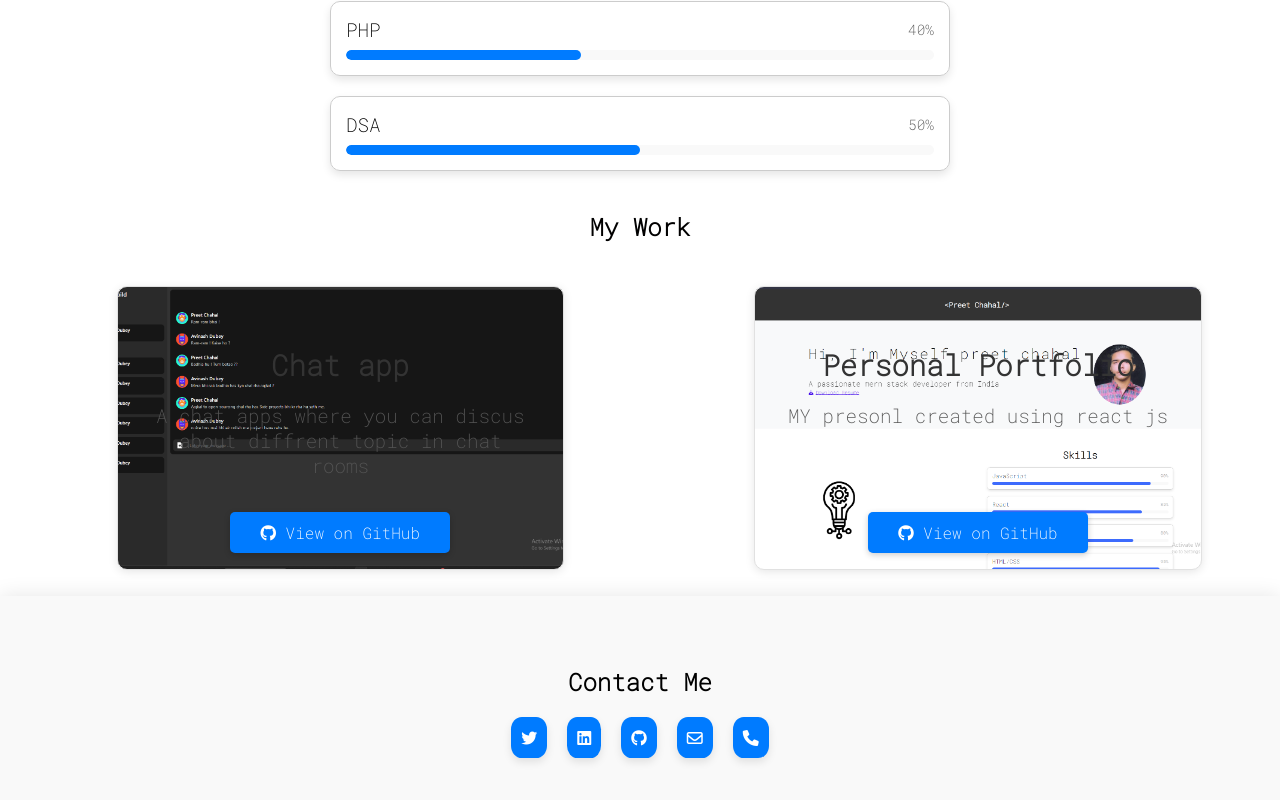
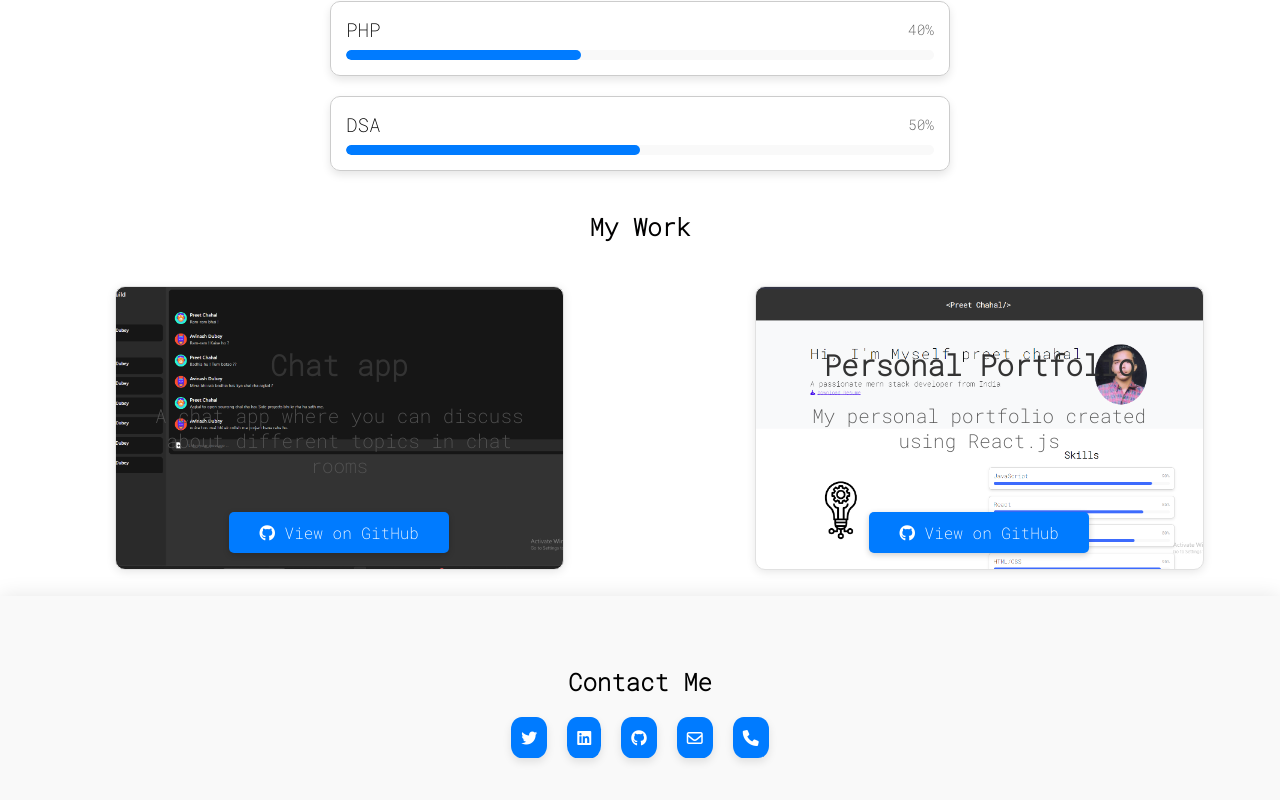
Before and after one commit to Cyberrayon04846/portfolio, a React (Create React App) app: page / in a window 1280 px wide. Shown: the part 932-1732 px from the top of the page. Built offline with nearby package versions, Linux system fonts and the light colour scheme.

Commit message:
Update project.js

```diff
--- a/src/components/project.js
+++ b/src/components/project.js
@@ -3,29 +3,33 @@ import ProjectCard from "./ProjectCard";
 import "../style/projects.scss";
 import chatImage from "../assests/chatImage.png";
 import portfolio from "../assests/portfolio.png";
+
+// Data for the projects
 const projectsData = [
   {
     title: "Chat app",
-    description: "A chat apps where you can discus about diffrent topic in chat rooms",
+    description: "A chat app where you can discuss about different topics in chat rooms",
     githubLink: "https://github.com/Cyberrayon04846/mychat",
     image: chatImage,
   },
   {
     title: "Personal Portfolio",
-    description: "MY presonl created using react js",
+    description: "My personal portfolio created using React.js",
     githubLink: "https://github.com/Cyberrayon04846/portfolio",
     image: portfolio,
   },
-
-
 ];
 
+/**
+ * Component that renders the projects section.
+ */
 const Projects = () => {
   return (
     <div className="projects-container">
       <div className="projects-content">
         <h2>My Work</h2>
         <div className="project-cards">
+          {/* Render project cards */}
           {projectsData.map((project, index) => (
             <ProjectCard
               key={index}
```
